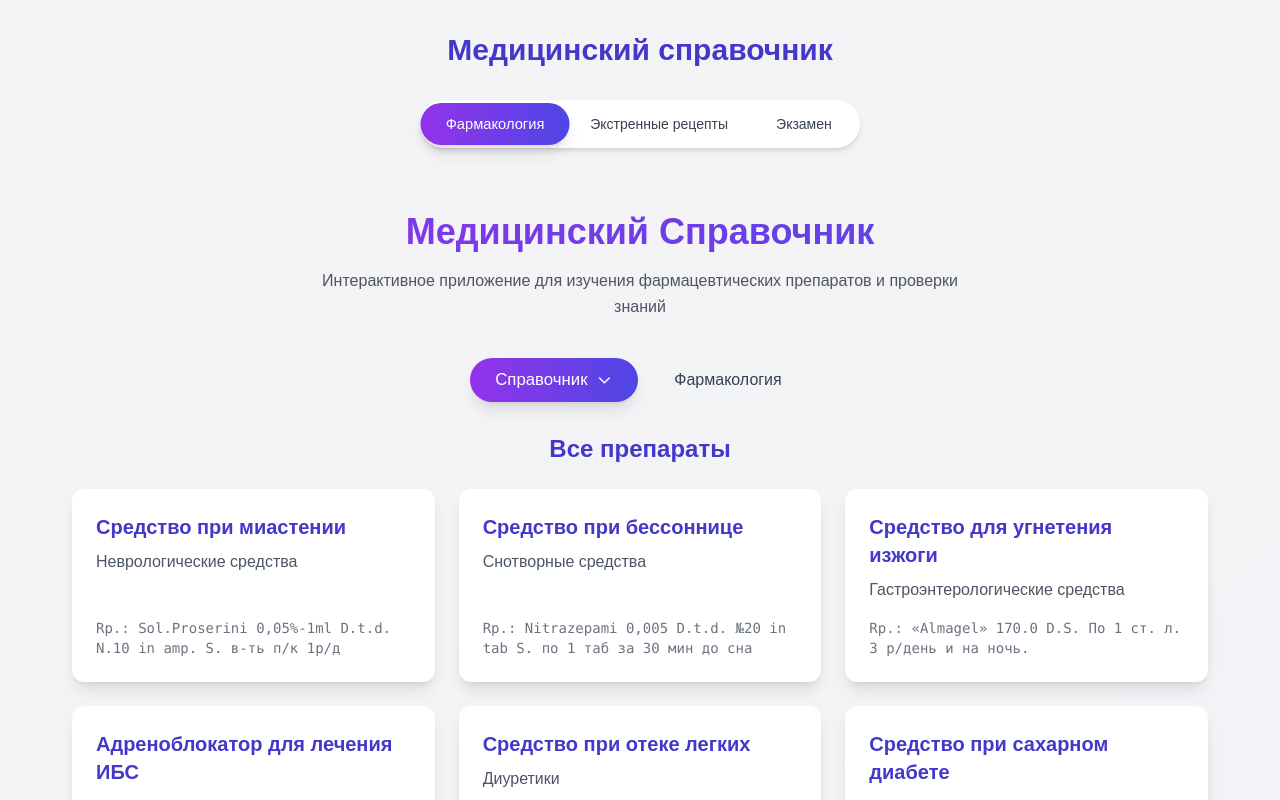
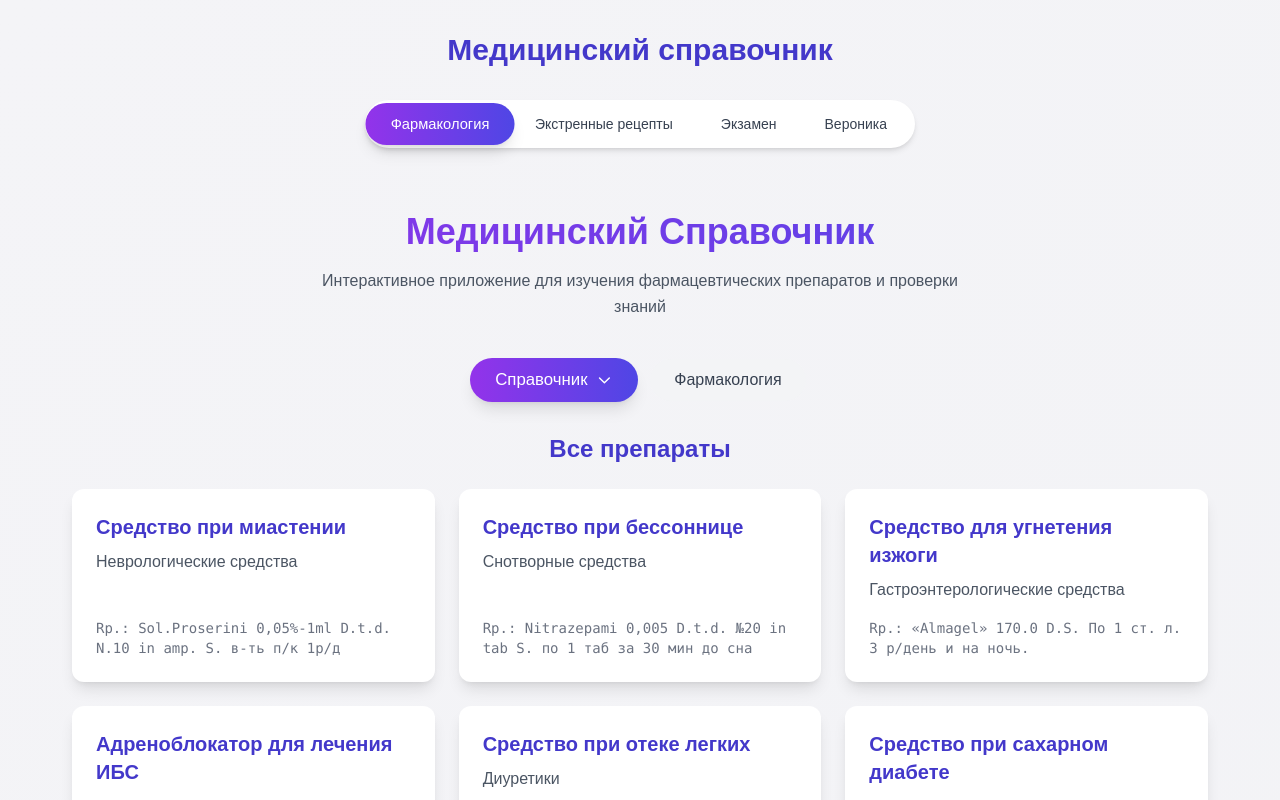
Before and after one commit to rinatuse/quizzes, a Nuxt app: page / in a window 1280 px wide. Shown: the top 800 px of the page. Built offline with nearby package versions, Linux system fonts and the light colour scheme.

Commit message:
Update app.vue
add

```diff
--- a/app.vue
+++ b/app.vue
@@ -28,6 +28,13 @@
         >
           Экзамен
         </button>
+        <button
+          @click="activeComponent = 'veronica'"
+          class="px-6 py-2.5 rounded-full text-sm font-medium transition-all duration-300 transform"
+          :class="activeComponent === 'veronica' ? 'bg-gradient-to-r from-purple-600 to-pink-600 text-white scale-105 shadow-lg' : 'text-gray-700 hover:bg-gray-100'"
+        >
+          Вероника
+        </button>
       </div>
     </div>
 
@@ -43,6 +50,7 @@ import { ref, computed } from 'vue'
 import PharmaCards from '~/components/PharmaCards.vue'
 import EmergencyCards from '~/components/EmergencyCards.vue'
 import ExamTickets from '~/components/ExamTickets.vue'
+import VeronicaCards from '~/components/VeronicaCards.vue'
 
 // Активный компонент
 const activeComponent = ref('pharma')
@@ -56,6 +64,8 @@ const currentComponent = computed(() => {
       return EmergencyCards
     case 'exam':
       return ExamTickets
+    case 'veronica':
+      return VeronicaCards
     default:
       return PharmaCards
   }
```
